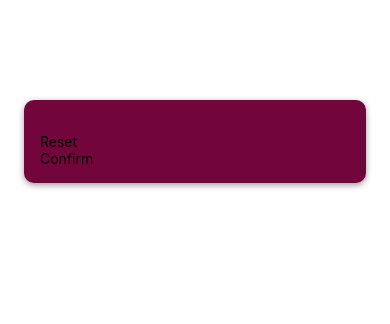
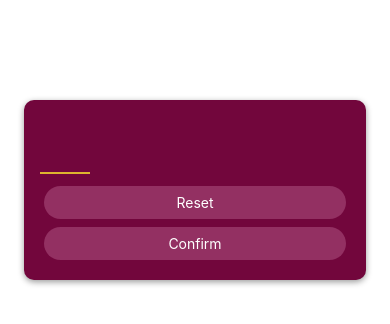
Before and after one commit to mucahitkaya/guess-app, a React Native app in the folder guess-app/: screen / in a window 390 px wide. Shown: the top 324 px of the page. Built offline with nearby package versions, Linux system fonts and the light colour scheme.

Commit message:
things are getting more enjoyable

```diff
--- a/guess-app/components/PrimaryButton.js
+++ b/guess-app/components/PrimaryButton.js
@@ -1,10 +1,45 @@
-import { Text, View } from "react-native";
+import { Pressable, Text, View, StyleSheet } from "react-native";
 
 function PrimaryButton({ children }) {
+  function pressHandler() {
+    console.log("asd");
+  }
+
   return (
-    <View>
-      <Text>{children}</Text>
+    <View style={styles.buttonOuterContainer}>
+      <Pressable
+        style={({ pressed }) =>
+          pressed
+            ? [styles.buttonInnerContainer, styles.pressed]
+            : styles.buttonInnerContainer
+        }
+        onPress={pressHandler}
+        android_ripple={{ color: "#640233" }}
+      >
+        <Text style={styles.buttonText}>{children}</Text>
+      </Pressable>
     </View>
   );
 }
 export default PrimaryButton;
+
+const styles = StyleSheet.create({
+  buttonOuterContainer: {
+    borderRadius: 28,
+    margin: 4,
+    overflow: "hidden",
+  },
+  buttonInnerContainer: {
+    backgroundColor: "#933062",
+    paddingVertical: 8,
+    paddingHorizontal: 16,
+    elevation: 4,
+  },
+  buttonText: {
+    color: "white",
+    textAlign: "center",
+  },
+  pressed: {
+    opacity: 0.75,
+  },
+});
--- a/guess-app/screens/StartGameScreen.js
+++ b/guess-app/screens/StartGameScreen.js
@@ -4,7 +4,12 @@
 function StartGameScreen() {
   return (
     <View style={styles.inputContainer}>
-      <TextInput />
+      <TextInput
+        style={styles.numberInput}
+        maxLength={2}
+        keyboardType="number-pad"
+        autoCapitalize="none"
+      />
       <PrimaryButton>Reset</PrimaryButton>
       <PrimaryButton>Confirm</PrimaryButton>
     </View>
@@ -26,4 +31,15 @@
     shadowRadius: 6,
     shadowOpacity: 0.4,
   },
+  numberInput: {
+    height: 50,
+    width: 50,
+    fontSize: 32,
+    borderBottomColor: "#ddb52f",
+    borderBottomWidth: 2,
+    color: "#ddb52f",
+    marginVertical: 8,
+    fontWeight: "bold",
+    textAlign: "center",
+  },
 });
```
